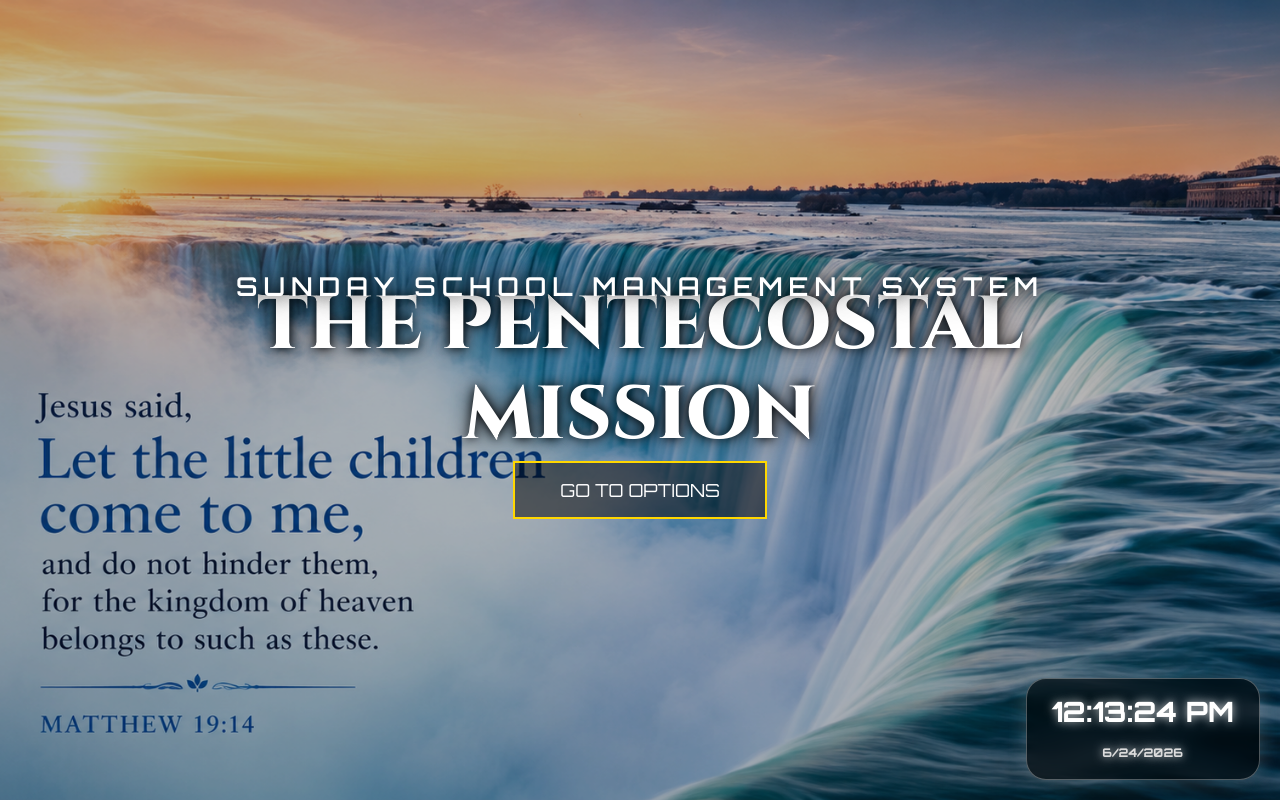
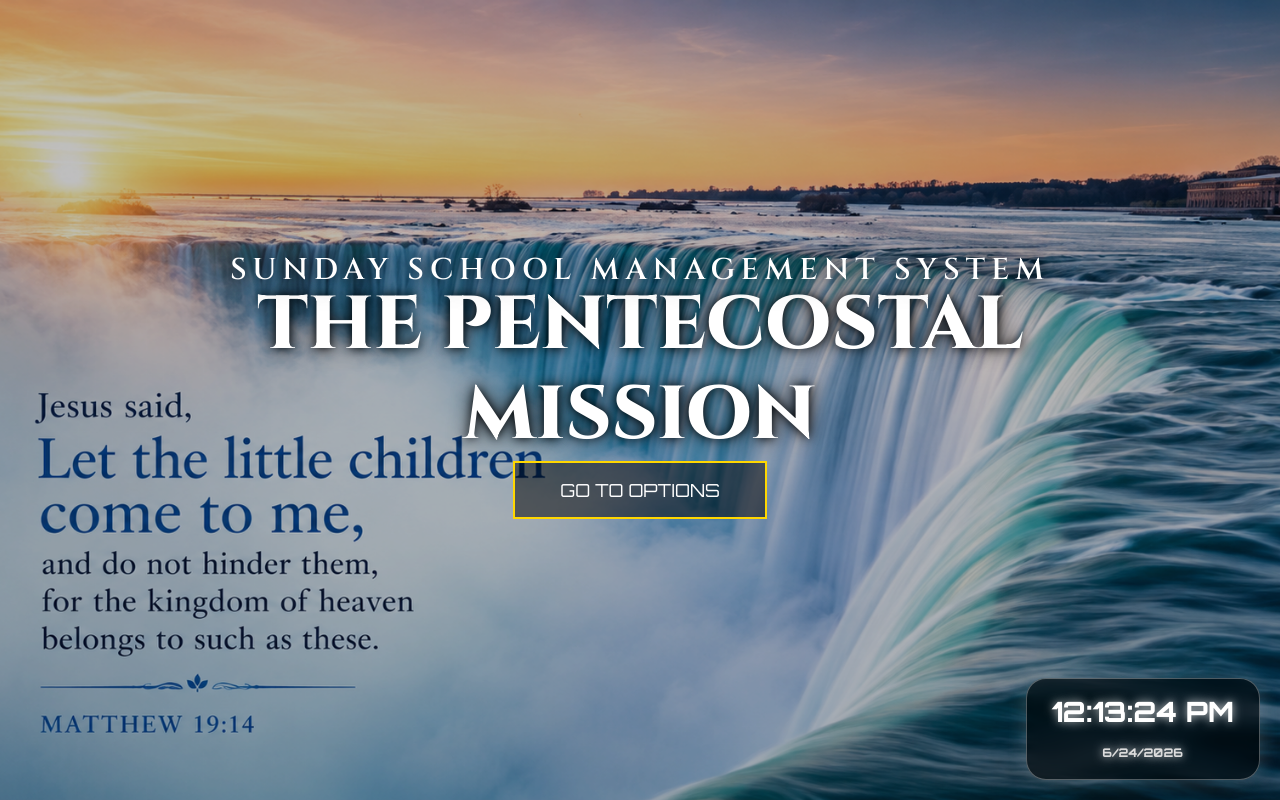
Before and after one commit to prabhu003007/sunday-school-management-system, a Flask app: page /index in a window 1280 px wide. Run offline with Flask 3, Linux system fonts and the light colour scheme.

```diff
--- a/templates/index.html
+++ b/templates/index.html
@@ -92,15 +92,15 @@ body{
 
 .online{
     position:absolute;
-    top:270px;
+    top:250px;
 
     width:100%;
 
     text-align:center;
 
-    color:#ffffff;
-
-    font-size:26px;
+     font-family:'Cinzel',serif;
+        color:white;
+    font-size:30px;
 
     font-weight:600;
 
```
